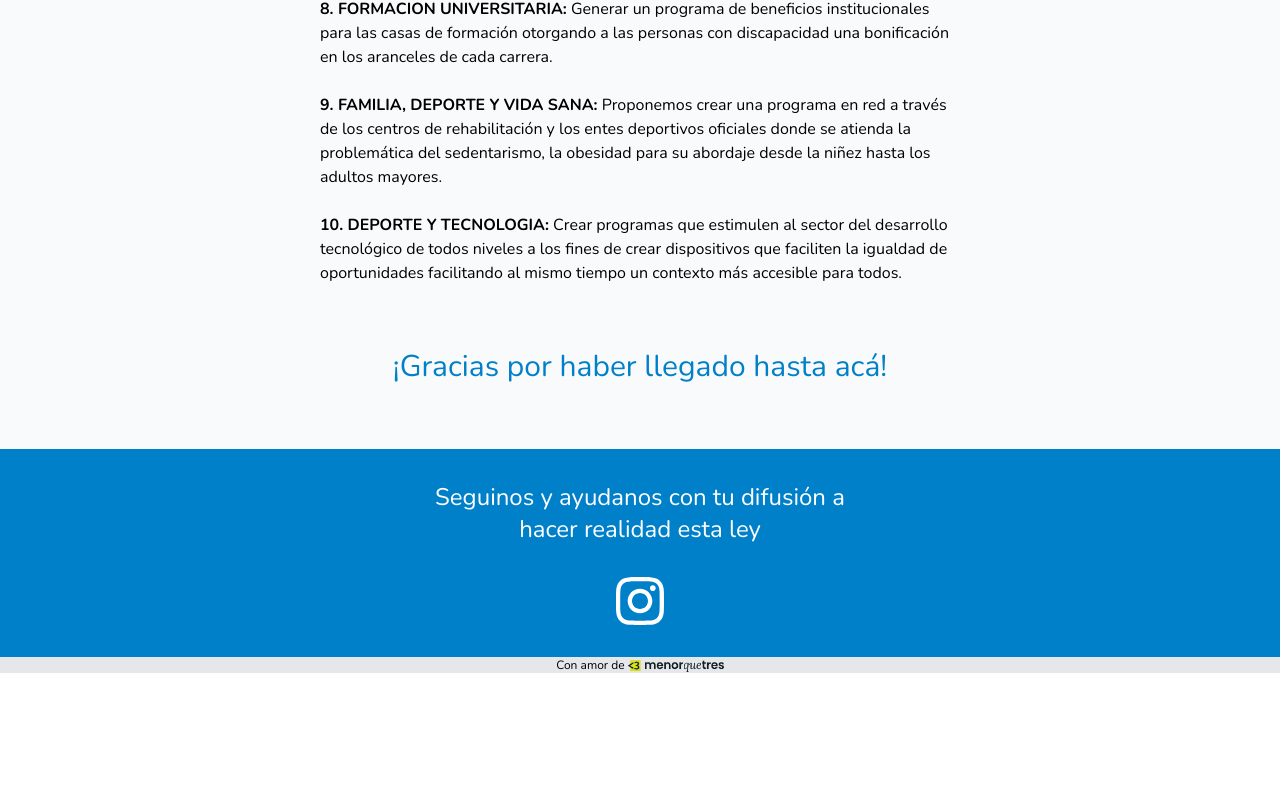
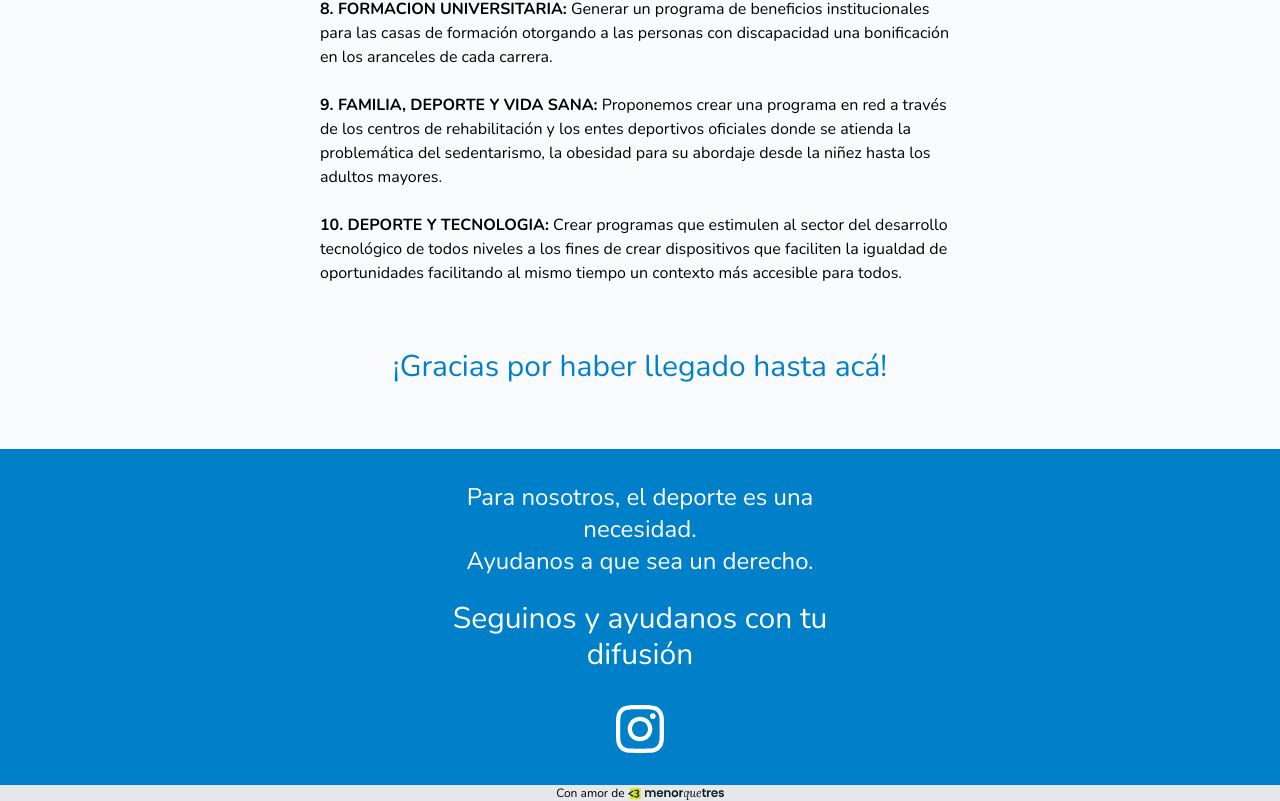
Before and after one commit to eltuna9/lamayorminoria, a Next.js app: page / in a window 1280 px wide. Shown: the part 2740-3541 px from the top of the page. Before the commit the page ends 3413 px from the top, so only its background shows below. Built offline with nearby package versions, Linux system fonts and the light colour scheme.

Commit message:
Wording changes!

```diff
--- a/pages/index.tsx
+++ b/pages/index.tsx
@@ -140,7 +140,11 @@ export default function Home() {
         </div>
         <div className="bg-primary py-8">
           <h4 className="text-white text-2xl text-center w-10/12 md:w-6/12 lg:w-4/12 mx-auto">
-            Seguinos y ayudanos con tu difusión a hacer realidad esta ley
+            Para nosotros, el deporte es una necesidad. <br />
+            Ayudanos a que sea un derecho.
+          </h4>
+          <h4 className="text-white text-3xl text-center w-10/12 md:w-6/12 lg:w-4/12 mx-auto pt-6">
+            Seguinos y ayudanos con tu difusión
           </h4>
           <div className="w-full text-center mt-8">
             <a href="https://instagram.com/lamayorminoria">
```
